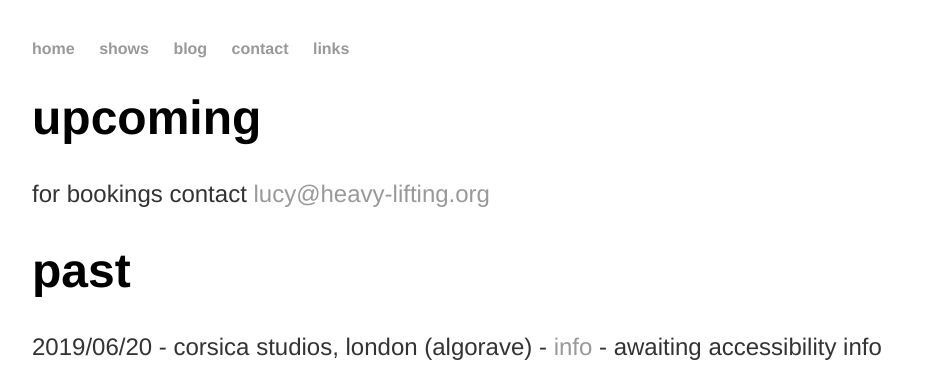
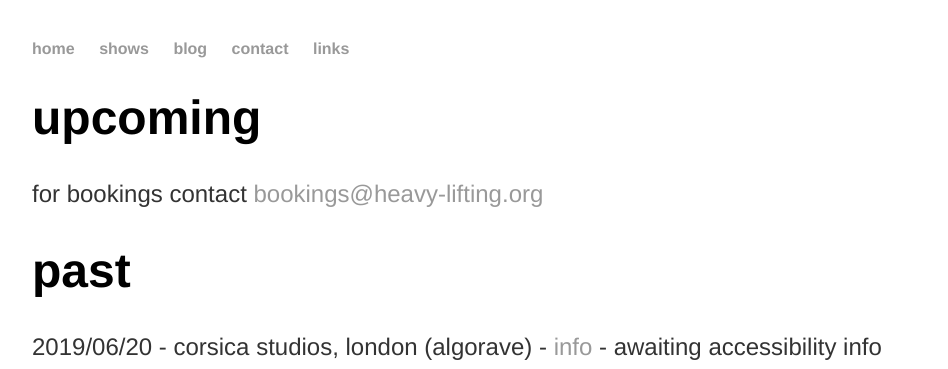
Before and after one commit to heavy-lifting/heavy-lifting.github.io, a Jekyll site: the page built from shows.html, in a window 1280 px wide and 900 px high. Shown: the top 369 px of the window, without its empty margins (160-1108 px from the left). Built offline with Jekyll 4.4.1, drawn with Linux system fonts in a browser that asks for light colours.

Commit message:
Update shows.html

```diff
--- a/shows.html
+++ b/shows.html
@@ -6,7 +6,7 @@
 <div class="upcoming">
 	<h1>upcoming</h1>
 
-	<p>for bookings contact <a href ="mailto:lucy@heavy-lifting.org" target="_blank">lucy@heavy-lifting.org </a></p>
+	<p>for bookings contact <a href ="mailto:bookings@heavy-lifting.org" target="_blank">bookings@heavy-lifting.org </a></p>
 
 
 
```
